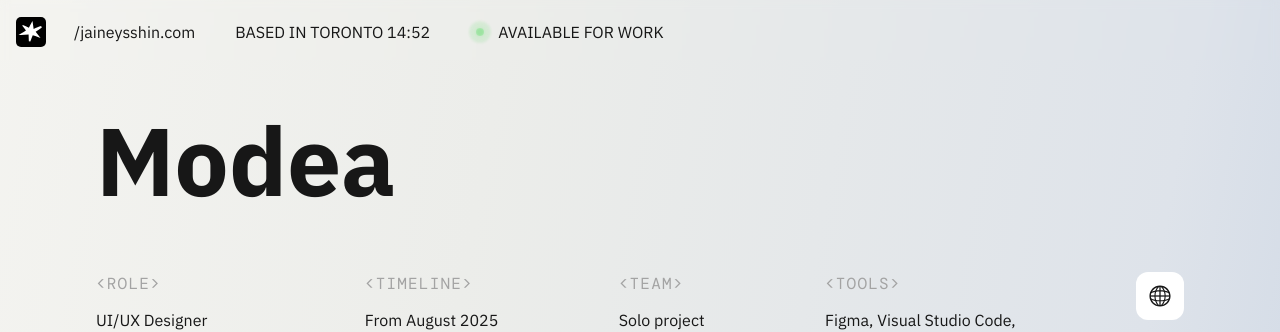
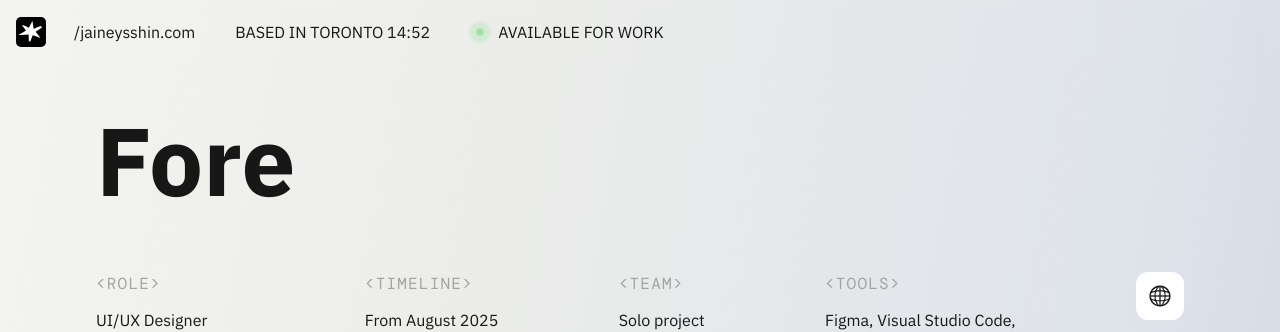
Before and after one commit to sjaine/portfolio_v2, a Next.js app: page /fore in a window 1280 px wide. Shown: the top 332 px of the page. Built offline with nearby package versions, Linux system fonts and the light colour scheme.

Commit message:
Fix: Change the title

```diff
--- a/app/fore/page.tsx
+++ b/app/fore/page.tsx
@@ -44,12 +44,12 @@ export default function InstagramProject() {
     <main className="pt-4 flex flex-col justify-center items-center w-screen page-gradient scroll-smooth">
       <Navbar />
       <ProjectHeader
-        title="Modea"
+        title="Fore"
         role={["UI/UX Designer", "Front-end Developer"]}
         timeline={["From August 2025", "To April 2026"]}
         team="Solo project"
         tools={["Figma, Visual Studio Code,", "ShortCuts, Next.js"]}
-        link="/modea"
+        link="/fore"
       />
 
       <div className="flex h-screen w-full items-center justify-center bg-black">
```
